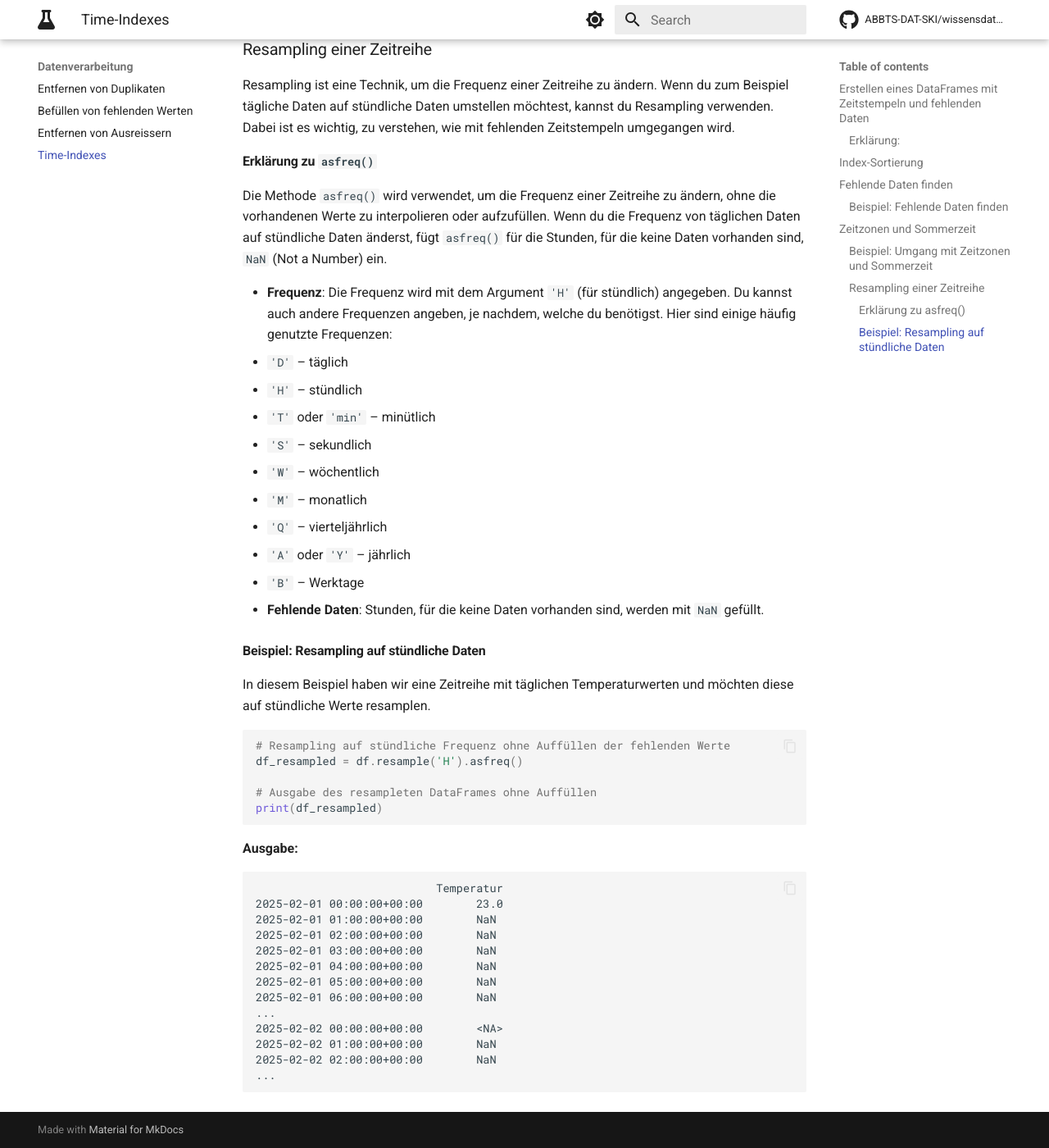
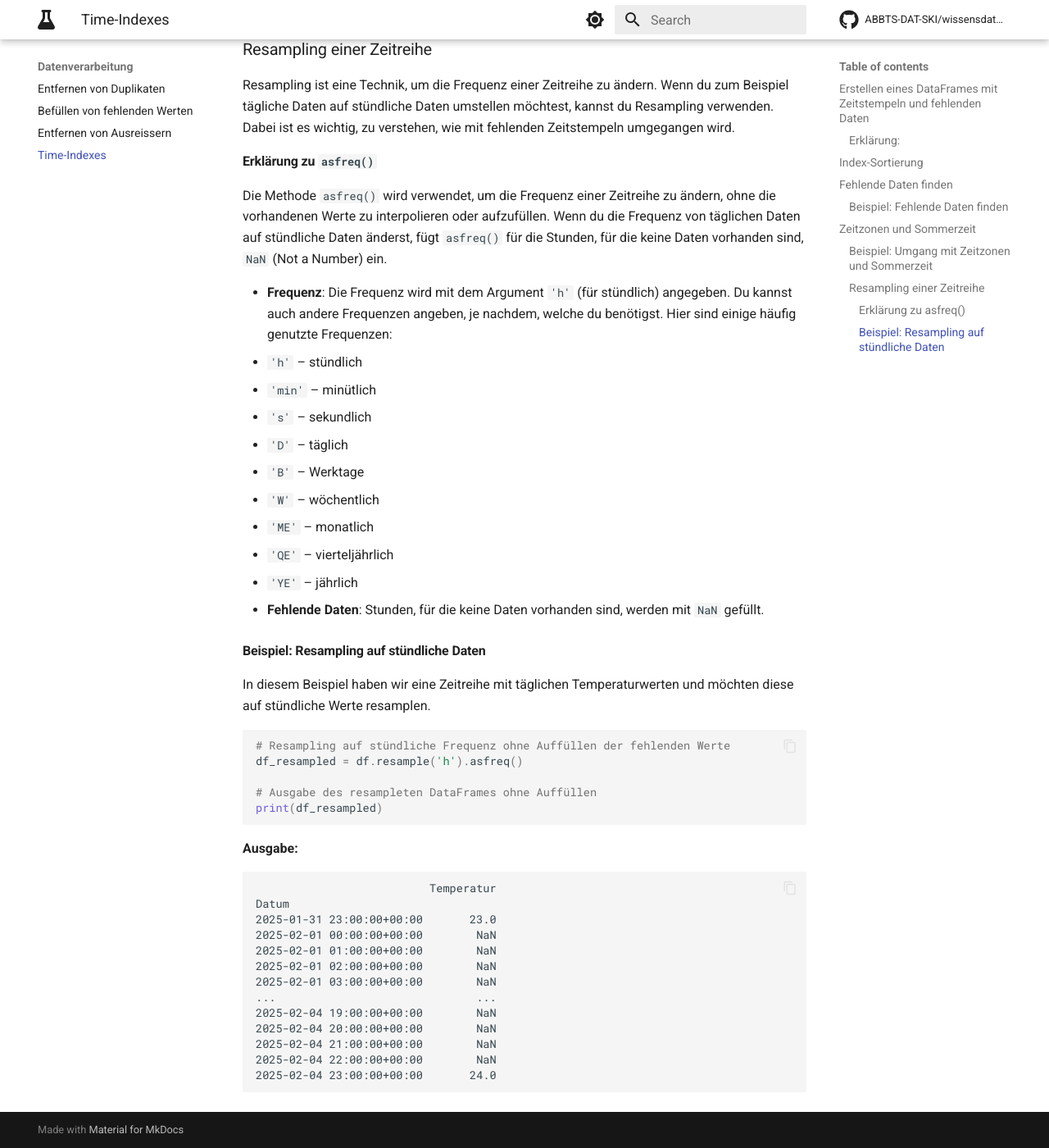
Before and after one commit to ABBTS-DAT-SKI/wissensdatenbank, an MkDocs documentation site: the page built from docs/data-engineering/time_indexes.md, in a window 1280 px wide and 1400 px high, scrolled down 2973 px. Shown: the whole window at 82% size. Built offline with MkDocs 1.6.1 and Material for MkDocs 9.7.7, drawn with Linux system fonts in a browser that asks for light colours; comment, search, counter and statistics services are not loaded; some of the changed text lies outside the part shown.

Commit message:
fix outputs, check code

````diff
--- a/docs/data-engineering/time_indexes.md
+++ b/docs/data-engineering/time_indexes.md
@@ -26,13 +26,13 @@ print(df)
 
 **Ausgabe:**
 ```txt
-            Temperatur
+           Temperatur
 Datum
-2025-02-03        22.5
-2025-02-01        23.0
-2025-02-02         <NA>
-2025-02-05        24.0
-2025-02-04        25.0
+2025-02-03       22.5
+2025-02-01       23.0
+2025-02-02       <NA>
+2025-02-05       24.0
+2025-02-04       25.0
 ```
 
 ### Erklärung:
@@ -53,13 +53,13 @@ print(df)
 
 **Ausgabe:**
 ```txt
-            Temperatur
+           Temperatur
 Datum
-2025-02-01        23.0
-2025-02-02         <NA>
-2025-02-03        22.5
-2025-02-04        25.0
-2025-02-05        24.0
+2025-02-01       23.0
+2025-02-02       <NA>
+2025-02-03       22.5
+2025-02-04       25.0
+2025-02-05       24.0
 ```
 
 ## Fehlende Daten finden
@@ -103,13 +103,13 @@ print(df)
 
 **Ausgabe:**
 ```txt
-                           Temperatur
+                          Temperatur
 Datum
-2025-02-01 23:00:00+00:00        23.0
-2025-02-02 23:00:00+00:00         <NA>
-2025-02-03 23:00:00+00:00        22.5
-2025-02-04 23:00:00+00:00        25.0
-2025-02-05 23:00:00+00:00        24.0
+2025-01-31 23:00:00+00:00       23.0
+2025-02-01 23:00:00+00:00       <NA>
+2025-02-02 23:00:00+00:00       22.5
+2025-02-03 23:00:00+00:00       25.0
+2025-02-04 23:00:00+00:00       24.0
 ```
 
 **Erklärung:**
@@ -124,16 +124,16 @@ Resampling ist eine Technik, um die Frequenz einer Zeitreihe zu ändern. Wenn du
 
 Die Methode `asfreq()` wird verwendet, um die Frequenz einer Zeitreihe zu ändern, ohne die vorhandenen Werte zu interpolieren oder aufzufüllen. Wenn du die Frequenz von täglichen Daten auf stündliche Daten änderst, fügt `asfreq()` für die Stunden, für die keine Daten vorhanden sind, `NaN` (Not a Number) ein.
 
-- **Frequenz**: Die Frequenz wird mit dem Argument `'H'` (für stündlich) angegeben. Du kannst auch andere Frequenzen angeben, je nachdem, welche du benötigst. Hier sind einige häufig genutzte Frequenzen:
+- **Frequenz**: Die Frequenz wird mit dem Argument `'h'` (für stündlich) angegeben. Du kannst auch andere Frequenzen angeben, je nachdem, welche du benötigst. Hier sind einige häufig genutzte Frequenzen:
+  - `'h'` – stündlich
+  - `'min'` – minütlich
+  - `'s'` – sekundlich
   - `'D'` – täglich
-  - `'H'` – stündlich
-  - `'T'` oder `'min'` – minütlich
-  - `'S'` – sekundlich
+  - `'B'` – Werktage
   - `'W'` – wöchentlich
-  - `'M'` – monatlich
-  - `'Q'` – vierteljährlich
-  - `'A'` oder `'Y'` – jährlich
-  - `'B'` – Werktage
+  - `'ME'` – monatlich
+  - `'QE'` – vierteljährlich
+  - `'YE'` – jährlich
 
 - **Fehlende Daten**: Stunden, für die keine Daten vorhanden sind, werden mit `NaN` gefüllt.
 
@@ -143,7 +143,7 @@ In diesem Beispiel haben wir eine Zeitreihe mit täglichen Temperaturwerten und
 
 ```python
 # Resampling auf stündliche Frequenz ohne Auffüllen der fehlenden Werte
-df_resampled = df.resample('H').asfreq()
+df_resampled = df.resample('h').asfreq()
 
 # Ausgabe des resampleten DataFrames ohne Auffüllen
 print(df_resampled)
@@ -151,17 +151,17 @@ print(df_resampled)
 
 **Ausgabe:**
 ```txt
-                           Temperatur
-2025-02-01 00:00:00+00:00        23.0
+                          Temperatur
+Datum
+2025-01-31 23:00:00+00:00       23.0
+2025-02-01 00:00:00+00:00        NaN
 2025-02-01 01:00:00+00:00        NaN
 2025-02-01 02:00:00+00:00        NaN
 2025-02-01 03:00:00+00:00        NaN
-2025-02-01 04:00:00+00:00        NaN
-2025-02-01 05:00:00+00:00        NaN
-2025-02-01 06:00:00+00:00        NaN
-...
-2025-02-02 00:00:00+00:00        <NA>
-2025-02-02 01:00:00+00:00        NaN
-2025-02-02 02:00:00+00:00        NaN
-...
+...                              ...
+2025-02-04 19:00:00+00:00        NaN
+2025-02-04 20:00:00+00:00        NaN
+2025-02-04 21:00:00+00:00        NaN
+2025-02-04 22:00:00+00:00        NaN
+2025-02-04 23:00:00+00:00       24.0
 ```
````
Also changed, not shown: other parts of docs/data-engineering/time_indexes.md (+3 -3 lines).
